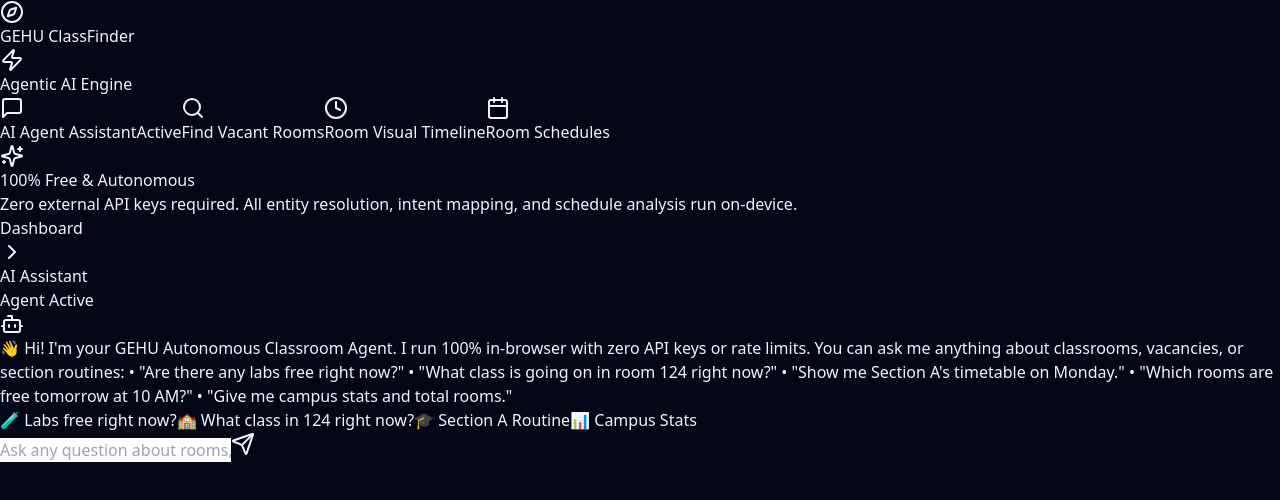
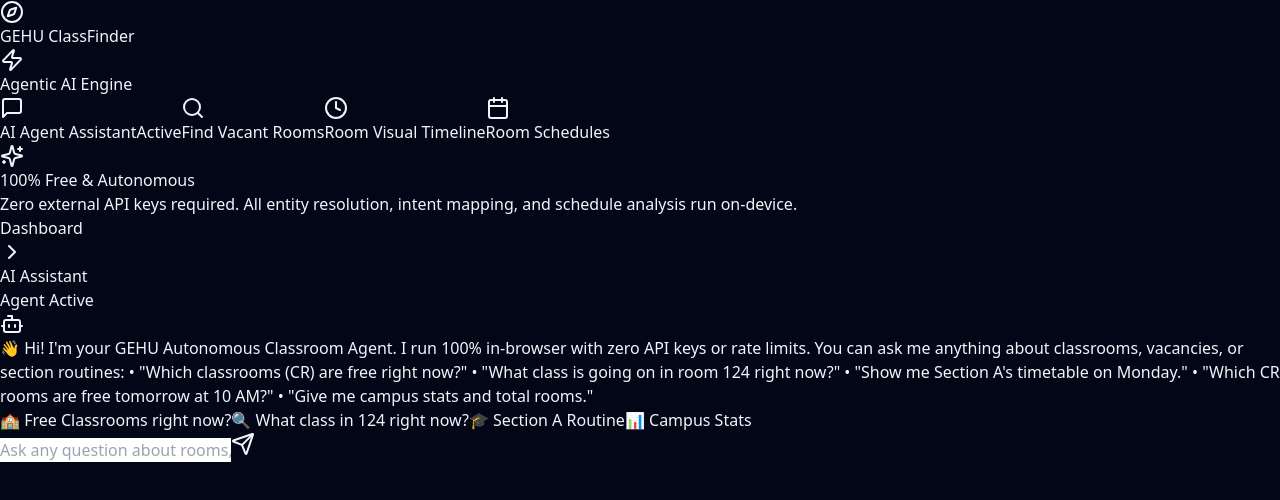
Before and after one commit to admis-vra/College-Features, a React (Vite) app: page / in a window 1280 px wide. Shown: the top 500 px of the page. Built offline with nearby package versions, Linux system fonts and the light colour scheme.

Commit message:
Default vacant room searches strictly to CR (Classrooms only), excluding labs and lecture theatres

```diff
--- a/src/App.tsx
+++ b/src/App.tsx
@@ -49,7 +49,7 @@ export default function App() {
     {
       id: 'welcome',
       sender: 'bot',
-      text: "👋 Hi! I'm your GEHU Autonomous Classroom Agent.\n\nI run 100% in-browser with zero API keys or rate limits. You can ask me anything about classrooms, vacancies, or section routines:\n\n• \"Are there any labs free right now?\"\n• \"What class is going on in room 124 right now?\"\n• \"Show me Section A's timetable on Monday.\"\n• \"Which rooms are free tomorrow at 10 AM?\"\n• \"Give me campus stats and total rooms.\"",
+      text: "👋 Hi! I'm your GEHU Autonomous Classroom Agent.\n\nI run 100% in-browser with zero API keys or rate limits. You can ask me anything about classrooms, vacancies, or section routines:\n\n• \"Which classrooms (CR) are free right now?\"\n• \"What class is going on in room 124 right now?\"\n• \"Show me Section A's timetable on Monday.\"\n• \"Which CR rooms are free tomorrow at 10 AM?\"\n• \"Give me campus stats and total rooms.\"",
       timestamp: new Date()
     }
   ]);
@@ -430,16 +430,16 @@ export default function App() {
                 {/* Suggestions panel */}
                 <div className="flex flex-wrap gap-2 mb-3">
                   <button
-                    onClick={() => handleSuggestionClick("Are there any labs free right now?")}
+                    onClick={() => handleSuggestionClick("Which classrooms are free right now?")}
                     className="text-xs font-semibold bg-slate-800/40 hover:bg-slate-800 hover:text-slate-200 border border-slate-800/80 px-3.5 py-1.5 rounded-xl transition duration-200"
                   >
-                    🧪 Labs free right now?
+                    🏫 Free Classrooms right now?
                   </button>
                   <button
                     onClick={() => handleSuggestionClick("What class is going on in room 124 right now?")}
                     className="text-xs font-semibold bg-slate-800/40 hover:bg-slate-800 hover:text-slate-200 border border-slate-800/80 px-3.5 py-1.5 rounded-xl transition duration-200"
                   >
-                    🏫 What class in 124 right now?
+                    🔍 What class in 124 right now?
                   </button>
                   <button
                     onClick={() => handleSuggestionClick("Show me Section A's timetable on Monday")}
--- a/src/agent/agentEngine.ts
+++ b/src/agent/agentEngine.ts
@@ -140,7 +140,14 @@ export function findFreeClassrooms(day: string, startTimeStr: string, endTimeStr
     if (!occupiedRooms.has(normRoom)) {
       const rawUpper = rawRoom.toUpperCase();
       if (roomType) {
-        if (roomType === 'CR' && !rawUpper.includes('CR') && !rawUpper.includes('CLASS')) return;
+        if (roomType === 'CR') {
+          if (rawUpper.includes('LAB') || rawUpper.includes('WORKSHOP') || rawUpper.includes('LT') || rawUpper.includes('THEATRE') || rawUpper.includes('AUDI')) {
+            return;
+          }
+          if (!rawUpper.includes('CR') && !rawUpper.includes('CLASS') && !rawUpper.startsWith('RR')) {
+            return;
+          }
+        }
         if (roomType === 'LT' && !rawUpper.includes('LT') && !rawUpper.includes('LECTURE')) return;
         if (roomType === 'LAB' && !rawUpper.includes('LAB') && !rawUpper.includes('WORKSHOP')) return;
         if (roomType === 'AUDI' && !rawUpper.includes('AUDI')) return;
@@ -386,15 +393,15 @@ export function runAgenticAI(userQuery: string): AgentResponse {
     }
   }
 
-  // 4. Resolve Room Types
-  let roomTypeFilter: 'CR' | 'LT' | 'LAB' | 'AUDI' | undefined = undefined;
+  // 4. Resolve Room Types (Defaults to 'CR' classrooms only unless lab/lt/audi is explicitly specified)
+  let roomTypeFilter: 'CR' | 'LT' | 'LAB' | 'AUDI' = 'CR';
   if (clean.includes("lab") || clean.includes("labs") || clean.includes("practical") || clean.includes("workshop")) {
     roomTypeFilter = 'LAB';
   } else if (clean.includes("lecture") || clean.includes("lt") || clean.includes("lts") || clean.includes("theatre")) {
     roomTypeFilter = 'LT';
   } else if (clean.includes("audi") || clean.includes("auditorium")) {
     roomTypeFilter = 'AUDI';
-  } else if (clean.includes("classroom") || clean.includes("cr") || clean.includes("crs")) {
+  } else {
     roomTypeFilter = 'CR';
   }
 
```
